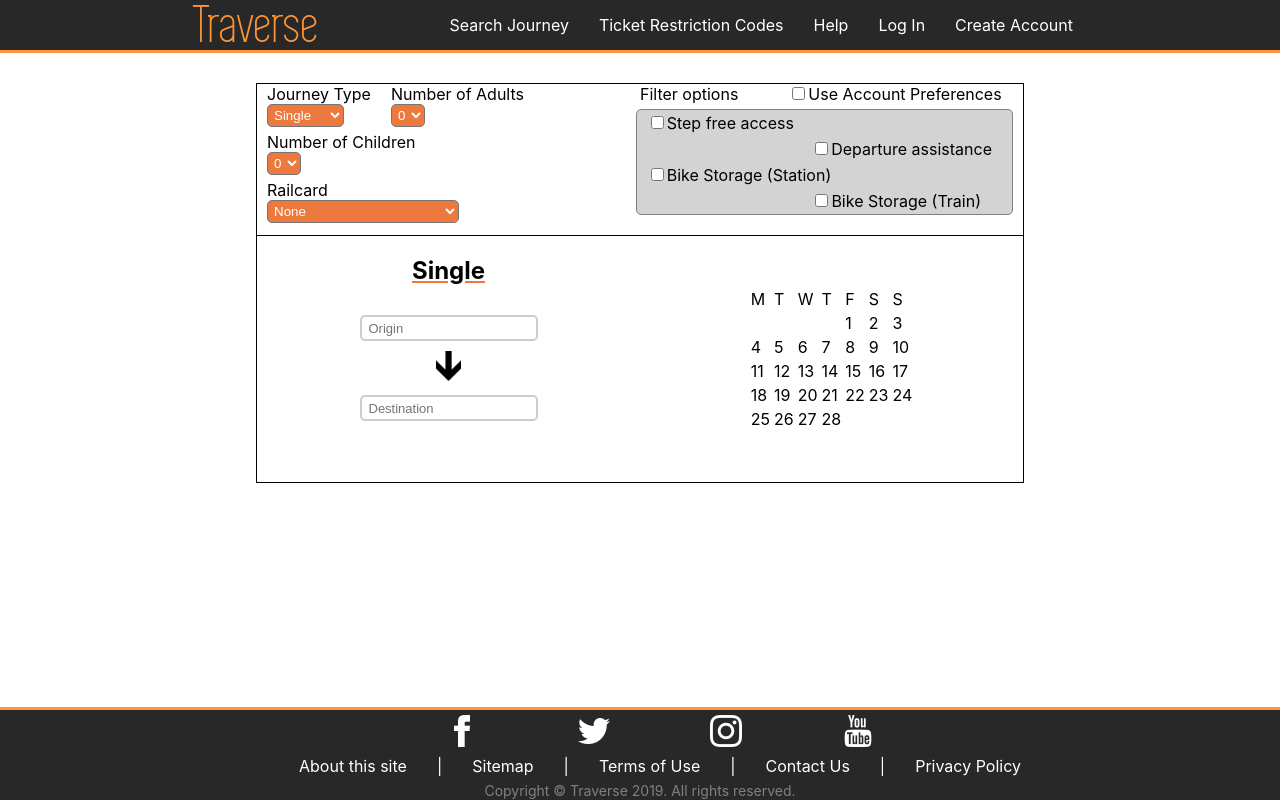
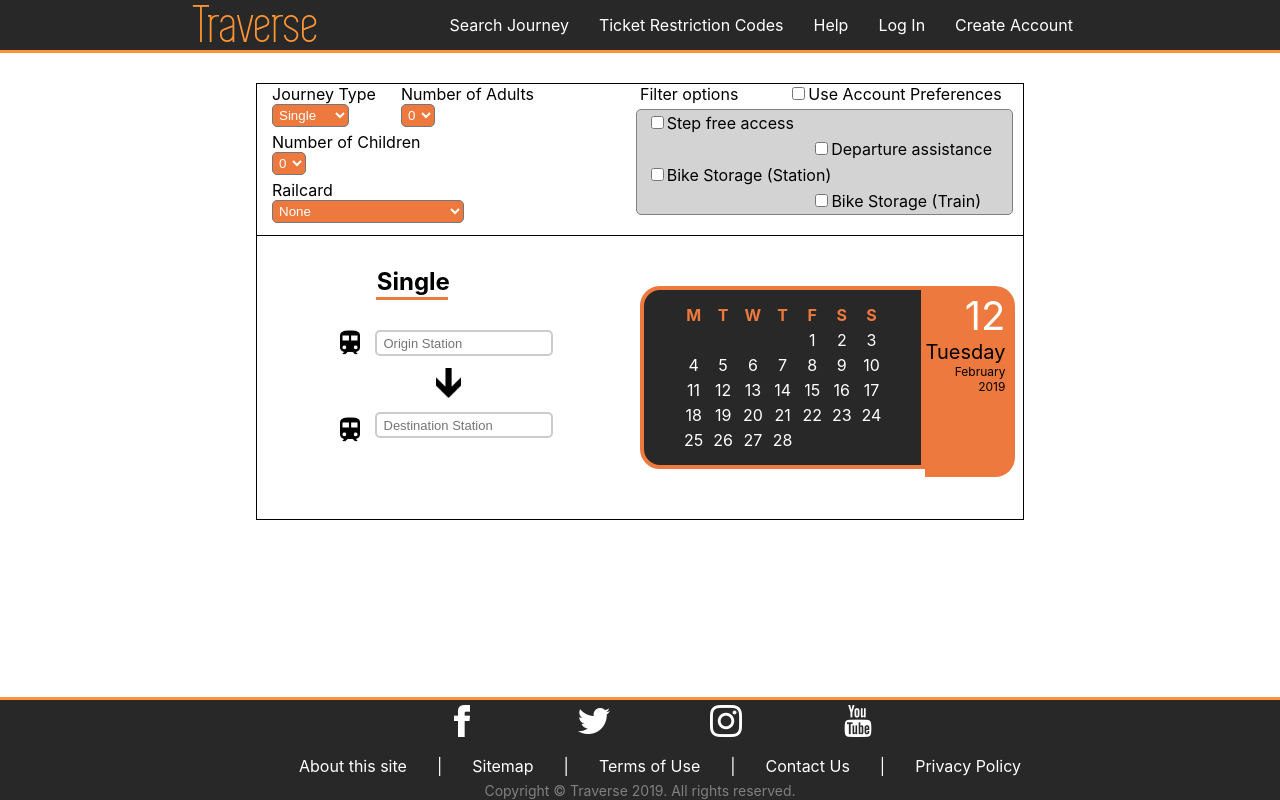
Before and after one commit to skifans/Traverse, a React (Create React App) app in the folder traverse-react/: page /search-journey in a window 1280 px wide. Built offline with nearby package versions, Linux system fonts and the light colour scheme.

Commit message:
Change the calendar

```diff
--- a/traverse-react/public/styling.css
+++ b/traverse-react/public/styling.css
@@ -95,7 +95,7 @@ ul {
 }
 #col {
   float: left;
-  margin: 0 10px 5px 10px;
+  margin: 0 10px 5px 15px;
 }
 #col label {
   display: block;
@@ -134,9 +134,14 @@ ul {
 #filter-options li:last-child {
   margin-right: 31px;
 }
+
+
 #title {
-  text-decoration: underline;
-  text-decoration-color: #ed793e;
+  text-align: left;
+  padding: 1px;
+  margin: 30px 0 20px 31%;
+  border-bottom: 3px solid #ed793e;
+  width: 70px;
 }
 #search-journey-inputs {
   border: 1px solid black;
@@ -152,13 +157,71 @@ ul {
   text-transform: none;
   margin: 10px;
 }
+#search-journey-stations img:first-child, img:last-child {
+  margin-bottom: 10px;
+}
 
 #calendar-container {
   float: right;
   width: 50%;
 }
 #calendar-container table {
+  float: left;
   margin: 50px auto;
+  border: 4px solid #ed793e;
+  padding: 10px 30px;
+  border-radius: 20px 0 0 20px;
+  background-color: #282828;
+  color: white;
+  border-collapse: separate;
+  border-spacing: 10px 5px;
+}
+#calendar-container td {
+  text-align: center;
+  padding: 0px;
+}
+#calendar-container td:hover {
+  color: #ed793e;
+  -o-transition: .5s;
+  -ms-transition: .5s;
+  -moz-transition: .5s;
+  -webkit-transition: .5s;
+  transition: .7s;
+  cursor: pointer;
+}
+#calendar-container td::selection {
+  background-color: #a89c96;
+  border-radius: 50px;
+}
+#table-header {
+  font-weight: bold;
+  color: #ed793e;
+}
+#table-header td:hover {
+  cursor: auto;
+}
+
+#date-display {
+  width: 90px;
+  float: left;
+  margin: 50px 0 0 0;
+  background-color: #ed793e;
+  border-radius: 0 20px 20px 0;
+  text-align: right;
+  padding: 5px 10px 0 0;
+  box-sizing: border-box;
+  height: 191px;
+}
+#date-display p {
+  margin: 0;
+  font-size: 20px;
+}
+#date-display p:first-child {
+  color: white;
+  font-size: 40px;
+}
+#date-display p:last-child {
+  font-size: 12px;
 }
 
 
--- a/traverse-react/src/Components/Header.js
+++ b/traverse-react/src/Components/Header.js
@@ -11,9 +11,9 @@ export default class Header extends Component{
 
     <div id="nav-links">
       <ul>
-        <li><a href="">Create Account</a></li>
-        <li><a href="">Log In</a></li>
-        <li><a href="">Help</a></li>
+        <li><a href="/">Create Account</a></li>
+        <li><a href="/">Log In</a></li>
+        <li><a href="/">Help</a></li>
         <li><Link to='/restriction-codes'>Ticket Restriction Codes</Link></li>
         <li><Link to='/search-journey'>Search Journey</Link></li>
       </ul>
--- a/traverse-react/src/Components/SearchJourneyForm.js
+++ b/traverse-react/src/Components/SearchJourneyForm.js
@@ -78,14 +78,16 @@ export default class SearchJourneyForm extends Component{
             <div id="search-journey-stations">
               <h2 id="title">Single</h2>
               <form>
-                <input type="text" placeholder="Origin"></input><br/>
-                <img src="../images/downArrow.png" height="30px" width="auto"></img><br/>
-                <input type="text" placeholder="Destination"></input><br/>
+                <img src="../images/trainIcon.png" alt="" height="30px" width="auto" align="middle"></img>
+                <input type="text" placeholder="Origin Station"></input><br/>
+                <img src="../images/downArrow.png" alt="" height="30px" width="auto"></img><br/>
+                <img src="../images/trainIcon.png" alt="" height="30px" width="auto" align="middle"></img>
+                <input type="text" placeholder="Destination Station"></input><br/>
               </form>
             </div>
             <div id="calendar-container">
               <table>
-                <tr>
+                <tr id="table-header">
                   <td>M</td>
                   <td>T</td>
                   <td>W</td>
@@ -140,6 +142,11 @@ export default class SearchJourneyForm extends Component{
                   <td></td>
                 </tr>
               </table>
+              <div id="date-display">
+                <p>12</p>
+                <p>Tuesday</p>
+                <p>February 2019</p>
+              </div>
             </div>
           </div>
         </div>
```
Also changed, not shown: traverse-react/public/images/trainIcon.png (added), traverse-react/public/images/trainIcon2.png (added).
